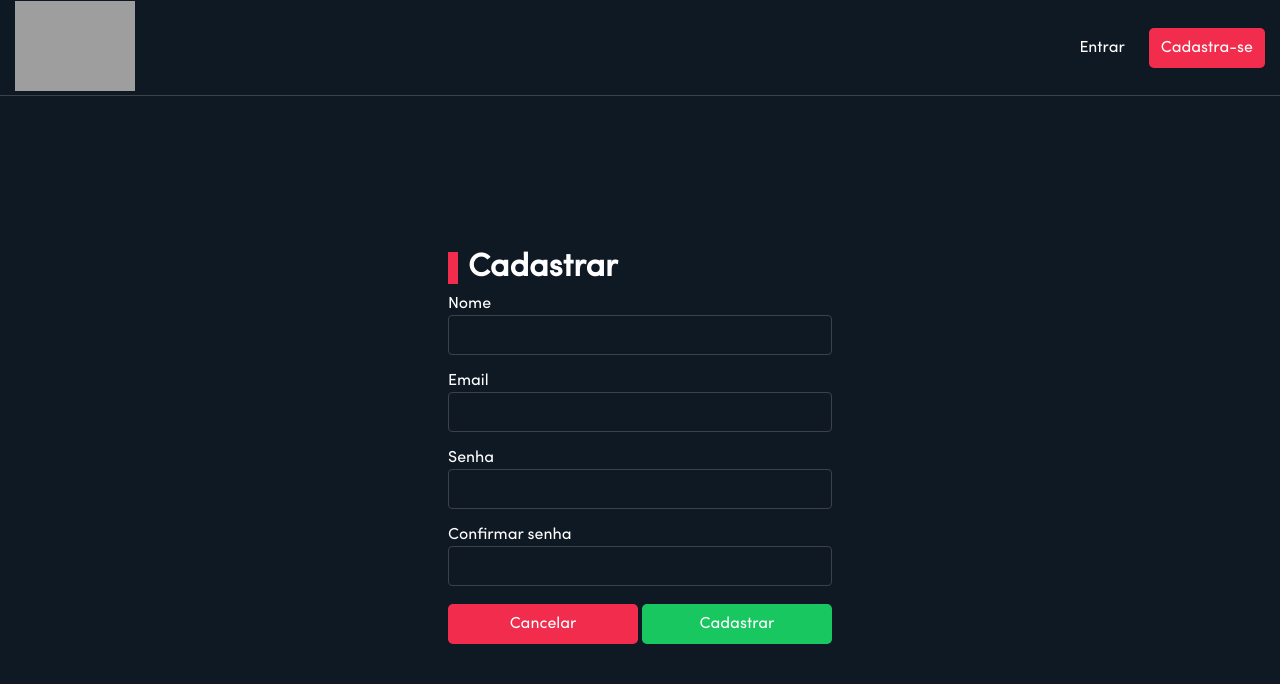
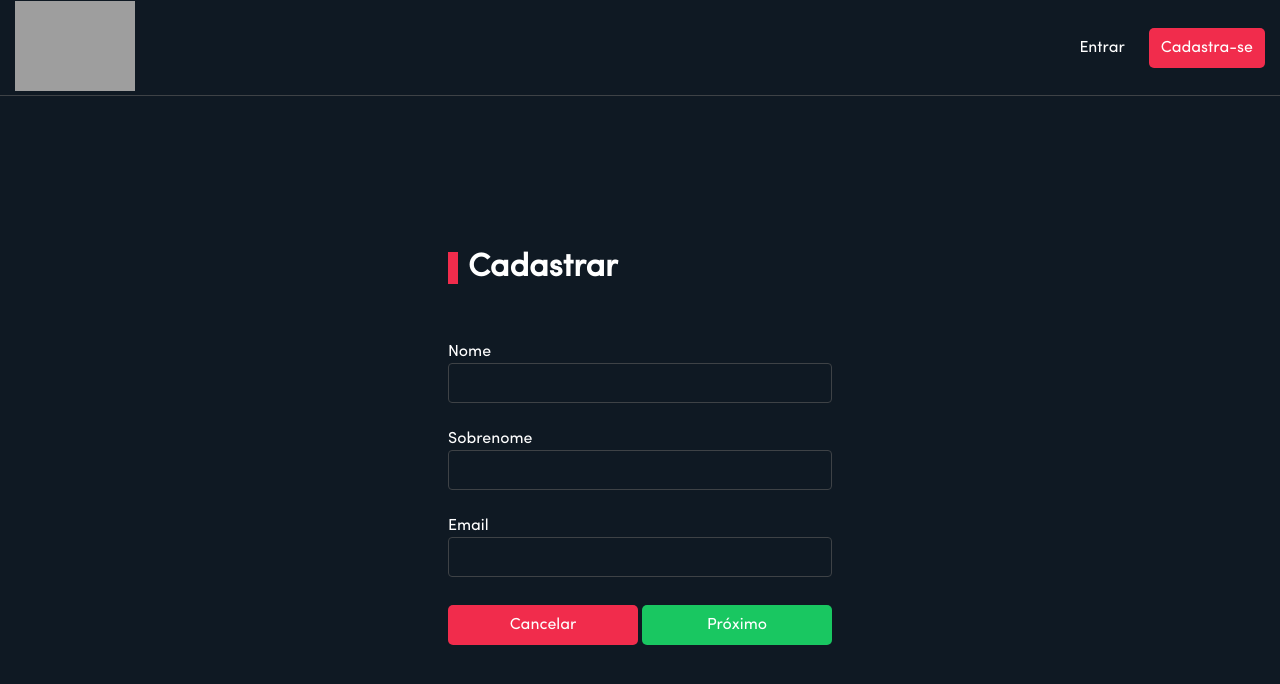
Before and after one commit to jpaugusto13/cold-frontend, a React (Vite) app: page /autenticacao/cadastrar in a window 1280 px wide. Shown: the top 684 px of the page. Built offline with nearby package versions, Linux system fonts and the light colour scheme; grey boxes are pictures that could not be loaded.

Commit message:
Adicionando passos no cadastro

```diff
--- a/src/pages/Authentication/Login/Login.tsx
+++ b/src/pages/Authentication/Login/Login.tsx
@@ -54,7 +54,7 @@ export function Login() {
               Cancelar
             </button>
             <button className="submit" type="submit">
-              Cadastrar
+              Entrar
             </button>
           </div>
         </form>
--- a/src/pages/Authentication/Register/Register.tsx
+++ b/src/pages/Authentication/Register/Register.tsx
@@ -6,15 +6,20 @@ import * as yup from 'yup';
 import schema from './schema';
 import { Input } from '../../../shared/components/Input/Input';
 import { useAuth } from '../../../hooks/useAuth';
+import { useState } from 'react';
+import transitions from '@material-ui/core/styles/transitions';
 
 export type FormDataRegister = yup.InferType<typeof schema>;
 
 export function Register() {
+  const [step, setStep] = useState(1);
+
   const { signUp } = useAuth();
   const navigate = useNavigate();
   const {
     register,
     handleSubmit,
+    trigger,
     formState: { errors },
   } = useForm<FormDataRegister>({
     resolver: yupResolver(schema),
@@ -28,6 +33,21 @@ export function Register() {
     navigate('/');
   };
 
+  const handleStep = async (step: number) => {
+    if (step === 1) {
+      setStep(step);
+    }
+
+    if (step === 2) {
+      const response = await trigger(['firstName', 'lastName', 'email']);
+      response ? setStep(step) : undefined;
+    }
+    if (step === 3) {
+      const response = await trigger(['birthday', 'cpf']);
+      response ? setStep(step) : undefined;
+    }
+  };
+
   return (
     <div className="content-form">
       <title>Cadastro | Cold</title>
@@ -39,11 +59,19 @@ export function Register() {
         </div>
 
         <form onSubmit={handleSubmit(onSubmit)}>
+          {step === 1 ? (
+            <>
               <Input
                 type="text"
                 label="Nome"
-            errors={errors?.name}
-            {...register('name')}
+                errors={errors?.firstName}
+                {...register('firstName')}
+              />
+              <Input
+                type="text"
+                label="Sobrenome"
+                errors={errors?.lastName}
+                {...register('lastName')}
               />
               <Input
                 type="text"
@@ -51,6 +79,53 @@ export function Register() {
                 errors={errors?.email}
                 {...register('email')}
               />
+              <div className="btn">
+                <button onClick={handleCancel} className="cancel" type="reset">
+                  Cancelar
+                </button>
+                <button
+                  onClick={() => handleStep(2)}
+                  className="submit"
+                  type="button"
+                >
+                  Próximo
+                </button>
+              </div>
+            </>
+          ) : step === 2 ? (
+            <>
+              <Input
+                type="text"
+                label="CPF"
+                errors={errors?.cpf}
+                {...register('cpf')}
+              />
+              <Input
+                type="date"
+                label="Data de nascimento"
+                errors={errors?.birthday}
+                {...register('birthday')}
+              />
+
+              <div className="btn">
+                <button
+                  onClick={() => handleStep(1)}
+                  className="cancel"
+                  type="button"
+                >
+                  Voltar
+                </button>
+                <button
+                  onClick={() => handleStep(3)}
+                  className="submit"
+                  type="button"
+                >
+                  Próximo
+                </button>
+              </div>
+            </>
+          ) : (
+            <>
               <Input
                 type="password"
                 label="Senha"
@@ -59,18 +134,25 @@ export function Register() {
               />
               <Input
                 type="password"
-            label="Confirmar senha"
+                label="Confirmação de senha"
                 errors={errors?.confirmPassword}
                 {...register('confirmPassword')}
               />
+
               <div className="btn">
-            <button onClick={handleCancel} className="cancel" type="reset">
-              Cancelar
+                <button
+                  onClick={() => handleStep(2)}
+                  className="cancel"
+                  type="button"
+                >
+                  Voltar
                 </button>
                 <button className="submit" type="submit">
                   Cadastrar
                 </button>
               </div>
+            </>
+          )}
         </form>
       </div>
     </div>
--- a/src/pages/Authentication/Register/schema.ts
+++ b/src/pages/Authentication/Register/schema.ts
@@ -2,7 +2,13 @@ import * as yup from 'yup';
 
 const schema = yup
   .object({
-    name: yup.string().required('O campo nome é obrigatório!'),
+    firstName: yup.string().required('O campo nome é obrigatório!'),
+    lastName: yup.string().required('O campo sobrenome é obrigatório!'),
+    cpf: yup.string().required('O campo de CPF é obrigatório'),
+    birthday: yup
+      .date()
+      .typeError('O campo data está inválido')
+      .required('O campo de CPF é obrigatório'),
     email: yup
       .string()
       .email('O campo email está inválido')
--- a/src/pages/Authentication/authentication.scss
+++ b/src/pages/Authentication/authentication.scss
@@ -13,6 +13,7 @@
     .title {
       display: flex;
       gap: 10px;
+      margin-bottom: 6vh;
 
       h1 {
         font-weight: bold;
@@ -28,7 +29,7 @@
 
     form {
       display: flex;
-      gap: 15px;
+      gap: 25px;
       flex-direction: column;
 
       .content-field {
@@ -89,8 +90,10 @@
 @keyframes animation {
   from {
     height: 0px;
+    padding: 0px;
   }
   to {
     height: 15px;
+    padding: 5px;
   }
 }
```
Lines whose indentation alone changed are shown as unchanged.
